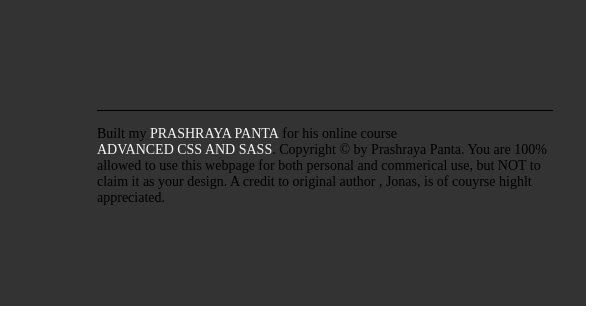
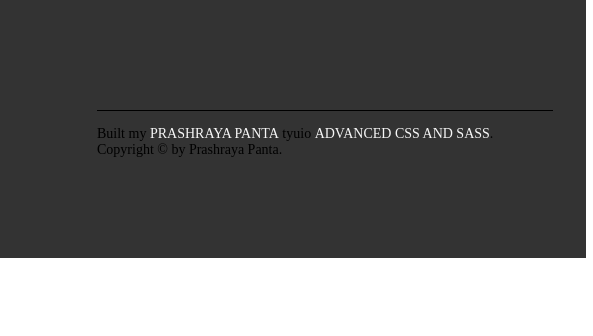
Before and after one commit to PrashrayaPanta/Tour-Website, a plain HTML site: page index.html in a window 1280 px wide. Shown: the part 3972-4308 px from the top of the page, 687-1280 px from the left. After the commit the page ends 4260 px from the top, so only its background shows below. Drawn offline with Linux system fonts and the light colour scheme; files whose address does not match are found by name.

Commit message:
change footer text

```diff
--- a/index.html
+++ b/index.html
@@ -485,10 +485,9 @@
       <div class="col-1-of-2">
         <p class="footer__copyright">
 
-          Built my <a href="#" class="footer__link">Prashraya Panta</a> for his online course <a href=""
-            class="footer__link">Advanced CSS and Sass</a>. Copyright &copy; by Prashraya Panta. You are 100% allowed to
-          use this webpage for both personal and commerical use, but NOT to claim it as your design. A credit to
-          original author , Jonas, is of couyrse highlt appreciated.
+          Built my <a href="#" class="footer__link">Prashraya Panta</a> tyuio <a href="" class="footer__link">Advanced
+            CSS and Sass</a>. Copyright &copy; by Prashraya Panta.
+
         </p>
       </div>
     </div>
```
